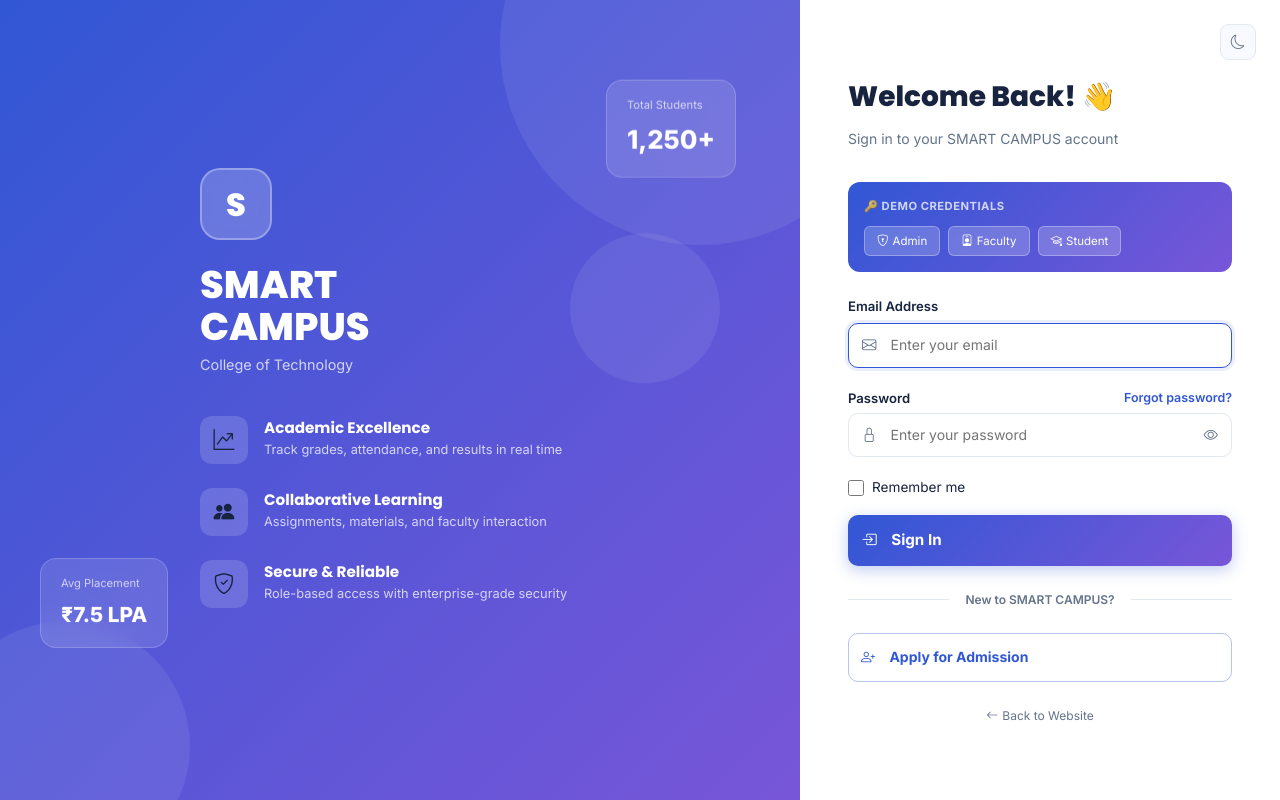
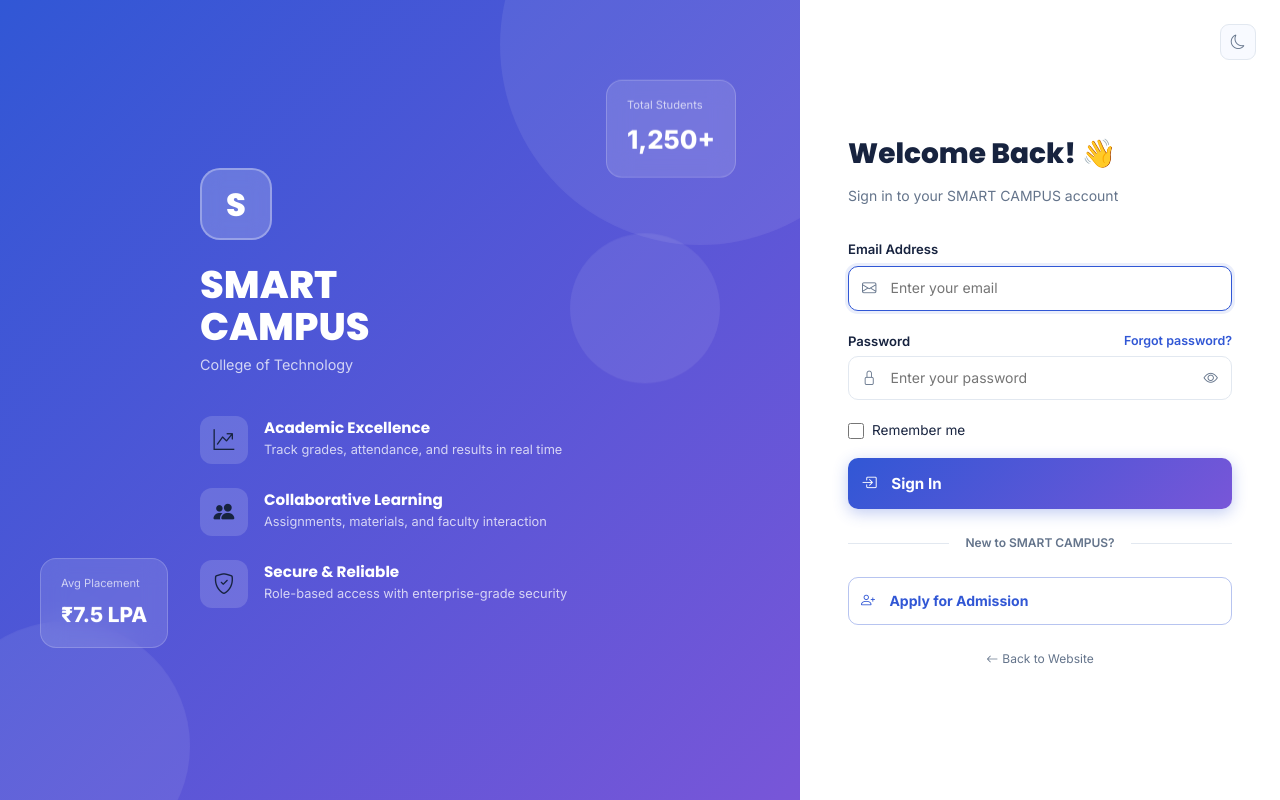
Before and after one commit to rasheshshrimankar-alt/college, a Laravel app: page /login in a window 1280 px wide. Run offline with Laravel 12, Linux system fonts and the light colour scheme; parts of the project's set-up code (start-up, migrations or seed data) failed here and were passed over; some libraries are stand-ins or nearby versions.

Commit message:
Remove demo login and fix sign-in form route

```diff
--- a/resources/views/auth/login.blade.php
+++ b/resources/views/auth/login.blade.php
@@ -12,17 +12,7 @@
     <div class="sc-alert danger mb-3 animate-fade-down"><i class="bi bi-x-circle-fill"></i> {{ session('error') }}</div>
     @endif
 
-    <!-- Demo Credentials -->
-    <div style="background:var(--gradient-1);border-radius:12px;padding:1rem;margin-bottom:1.5rem">
-        <div style="font-size:.7rem;font-weight:700;text-transform:uppercase;letter-spacing:.5px;color:rgba(255,255,255,.75);margin-bottom:.6rem">🔑 Demo Credentials</div>
-        <div class="d-flex flex-wrap gap-2">
-            <button onclick="fillLogin('admin@smartcampus.edu','password')" style="background:rgba(255,255,255,.2);border:1px solid rgba(255,255,255,.3);color:white;padding:.3rem .75rem;border-radius:6px;font-size:.72rem;cursor:pointer;transition:all .2s" onmouseover="this.style.background='rgba(255,255,255,.3)'" onmouseout="this.style.background='rgba(255,255,255,.2)'"><i class="bi bi-shield-lock me-1"></i>Admin</button>
-            <button onclick="fillLogin('faculty1@smartcampus.edu','password')" style="background:rgba(255,255,255,.2);border:1px solid rgba(255,255,255,.3);color:white;padding:.3rem .75rem;border-radius:6px;font-size:.72rem;cursor:pointer;transition:all .2s" onmouseover="this.style.background='rgba(255,255,255,.3)'" onmouseout="this.style.background='rgba(255,255,255,.2)'"><i class="bi bi-person-badge me-1"></i>Faculty</button>
-            <button onclick="fillLogin('student1@smartcampus.edu','password')" style="background:rgba(255,255,255,.2);border:1px solid rgba(255,255,255,.3);color:white;padding:.3rem .75rem;border-radius:6px;font-size:.72rem;cursor:pointer;transition:all .2s" onmouseover="this.style.background='rgba(255,255,255,.3)'" onmouseout="this.style.background='rgba(255,255,255,.2)'"><i class="bi bi-mortarboard me-1"></i>Student</button>
-        </div>
-    </div>
-
-    <form method="POST" action="{{ route('login') }}" data-validate>
+    <form method="POST" action="{{ route('login.submit') }}" data-validate>
         @csrf
         <div class="sc-form-group">
             <label class="sc-label">Email Address</label>
@@ -66,7 +56,6 @@
 @endsection
 @push('scripts')
 <script>
-function fillLogin(e,p){ document.getElementById('email').value=e; document.getElementById('password').value=p; }
 function togglePwd(){
     const inp=document.getElementById('password');
     const ic=document.getElementById('eyeIcon');
```
